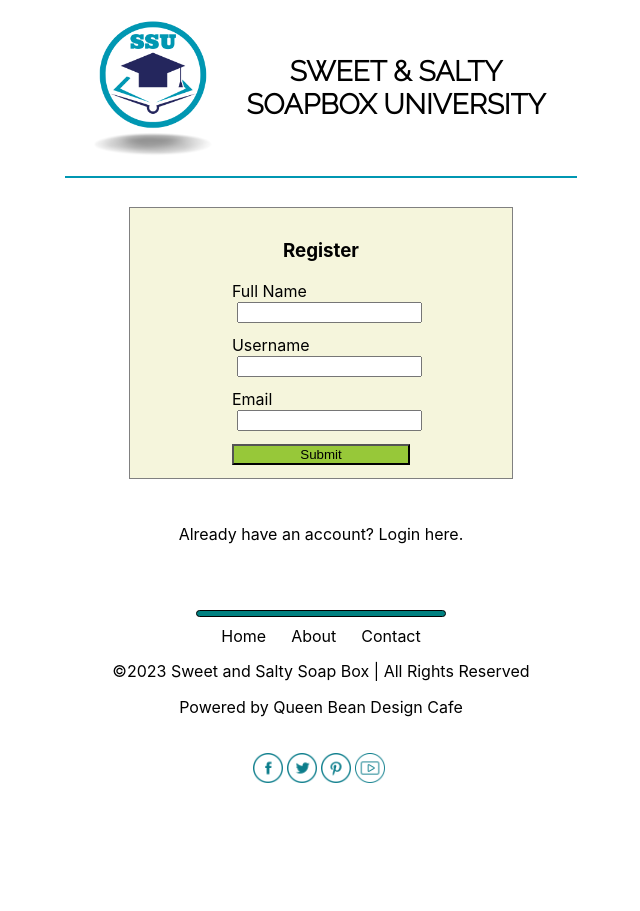
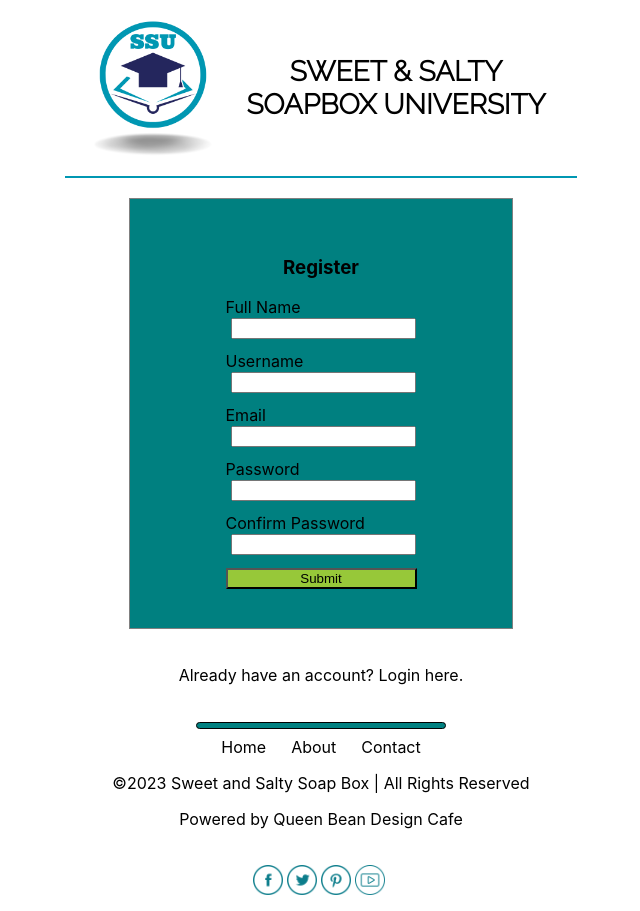
Before and after one commit to Katrina-Dierking/sweetandsaltysoapbox, a React (Create React App) app: page /university in a window 1280 px wide. Shown: the whole page, without its empty margins (319-959 px from the left). Before the commit the page ends 800 px from the top, so only its background shows below. Built offline with nearby package versions, Linux system fonts and the light colour scheme; a web font is replaced by a local one.

Commit message:
confirm password added. Moved from zod to yup

```diff
--- a/src/assets/styles/register.scss
+++ b/src/assets/styles/register.scss
@@ -1,9 +1,9 @@
 .regContainer {
     width: 30vw;
-    background-color: beige;
-    margin: 0 auto;
+    background-color: teal;
+    margin: 20px auto;
     border: 1px solid grey;
-    padding: 1%;
+    padding: 3% 0;
 
 
     .details {
@@ -22,7 +22,7 @@
     }
 
     .error-message {
-        color:red;
+        color:white;
         font-size: 12px;
     }
 }
--- a/src/components/loginReg/Register.js
+++ b/src/components/loginReg/Register.js
@@ -1,24 +1,38 @@
 import React from 'react'
 import {useForm} from 'react-hook-form'
-import {zodResolver} from '@hookform/resolvers/zod'
-import * as z from 'zod'
+import {yupResolver} from '@hookform/resolvers/yup'
+import * as yup from 'yup'
 import "../../assets/styles/register.scss";
 
-const formSchema = z.object({
-  name: z.string().min(1, "Full name is required"),
-  username: z.string().min(1, "Username is required"),
-  email:
-    z.string()
-    .min(1, "Email is required")
-    .email("Please give a valid email"),
+const formSchema = yup.object({
+  name: yup
+    .string()
+    .required("* Full name is required"),
+  username: yup
+    .string()
+    .required("* Username is required"),
+  email: yup
+    .string()
+    .required("* Email is required")
+    .email("* Please give a valid email"),
+  password: yup
+    .string()
+    .min(6, "* Password must be at least 6 characters"),
+  confirmPassword: yup
+    .string()
+    .oneOf([yup.ref("password")], "Password must match"),
 });
 
 
 
 const Register = () => {
 
-    const {register, handleSubmit, formState: {errors}} = useForm({
-      resolver: zodResolver(formSchema)
+    const {
+      register,
+      handleSubmit,
+      formState: {errors}
+    } = useForm({
+      resolver: yupResolver(formSchema),
     });
     const onFormSubmit = (data) => {
       console.log(data)
@@ -55,12 +69,34 @@ const Register = () => {
           <section className="details">
             <label htmlFor="email">Email</label>
             <input
-              type="text"
+              type="email"
               className="input"
               id="email"
               {...register("email")}
             />
             <p className="error-message">{errors?.email?.message}</p>
+          </section>
+
+          <section className="details">
+            <label htmlFor="password">Password</label>
+            <input
+              type="password"
+              className="input"
+              id="password"
+              {...register("password")}
+            />
+            <p className="error-message">{errors?.password?.message}</p>
+          </section>
+
+          <section className="details">
+            <label htmlFor="Confirm Password">Confirm Password</label>
+            <input
+              type="password"
+              className="input"
+              id="confirmPassword"
+              {...register("confirmPassword")}
+            />
+            <p className="error-message">{errors?.confirmPassword?.message}</p>
           </section>
 
           <button type="submit">Submit</button>
```
